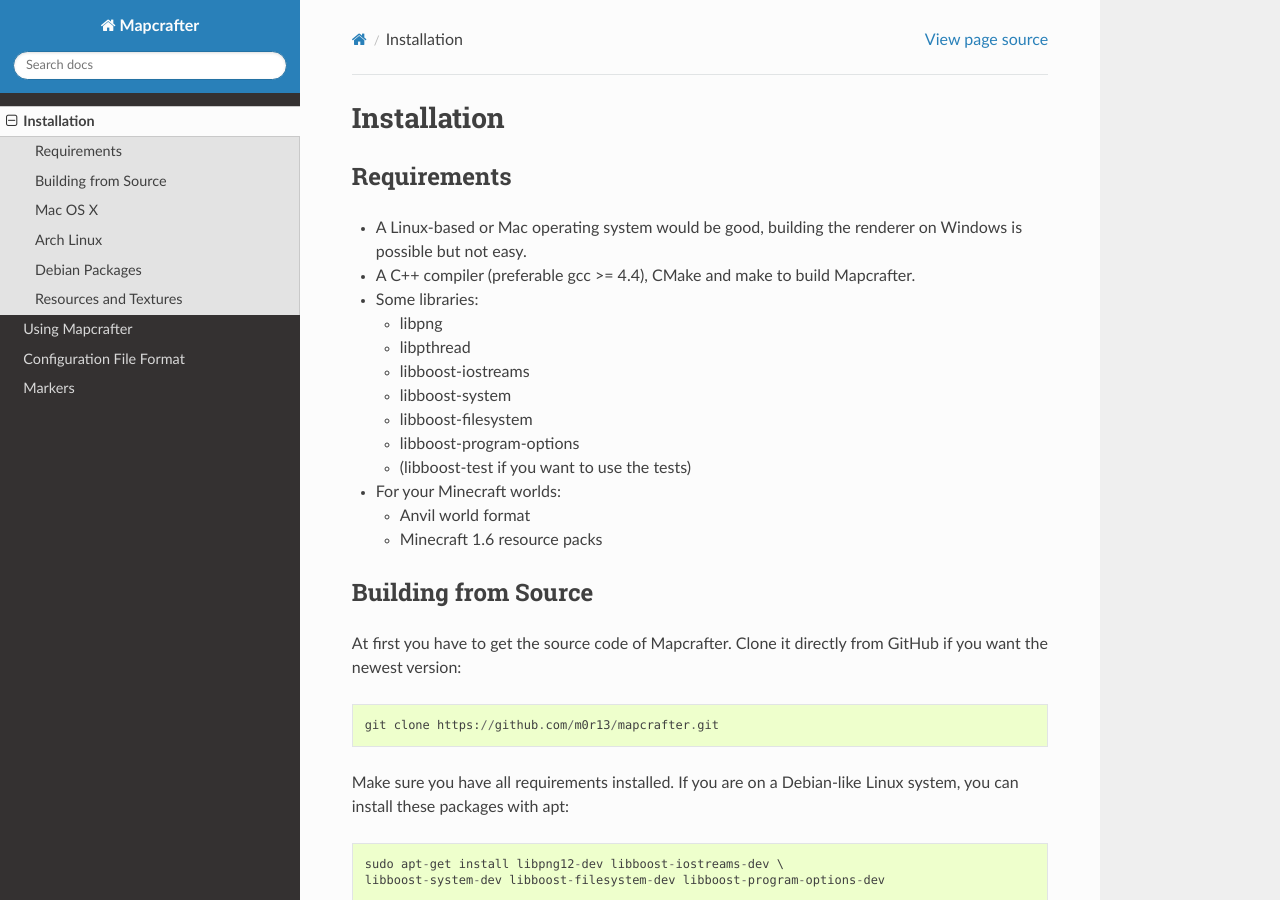
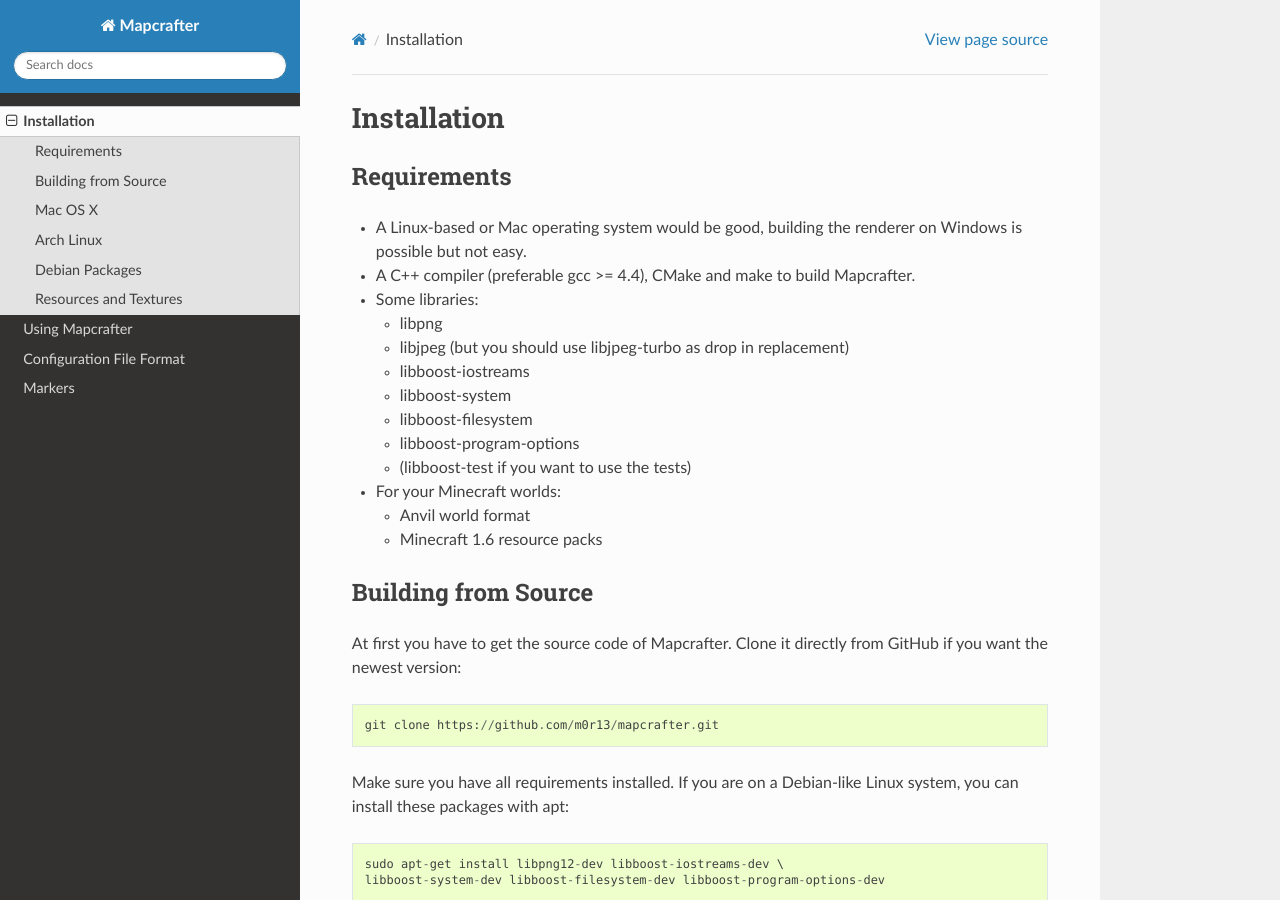
Before and after one commit to mapcrafter/mapcrafter, a Sphinx documentation site: the page built from docs/installation.rst, in a window 1280 px wide and 900 px high. Built offline with Sphinx 7.4.7 and the Read the Docs theme 2.0.0, drawn with Linux system fonts in a browser that asks for light colours.

Commit message:
Added libjpeg as dependency.
#drunkenprogramming

```diff
--- a/docs/installation.rst
+++ b/docs/installation.rst
@@ -11,7 +11,7 @@
 * Some libraries:
 
   * libpng
-  * libpthread
+  * libjpeg (but you should use libjpeg-turbo as drop in replacement)
   * libboost-iostreams
   * libboost-system
   * libboost-filesystem
```
Also changed, not shown: README.md (+1 -0 lines).
